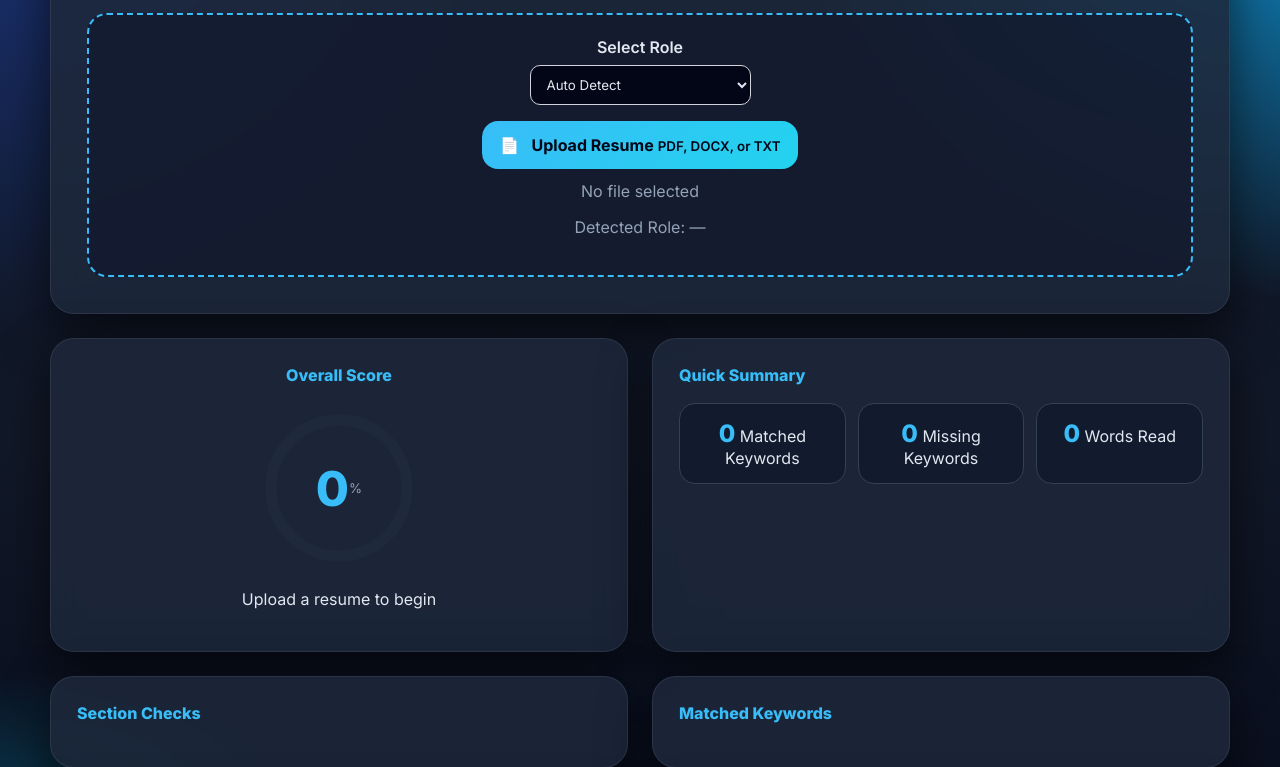
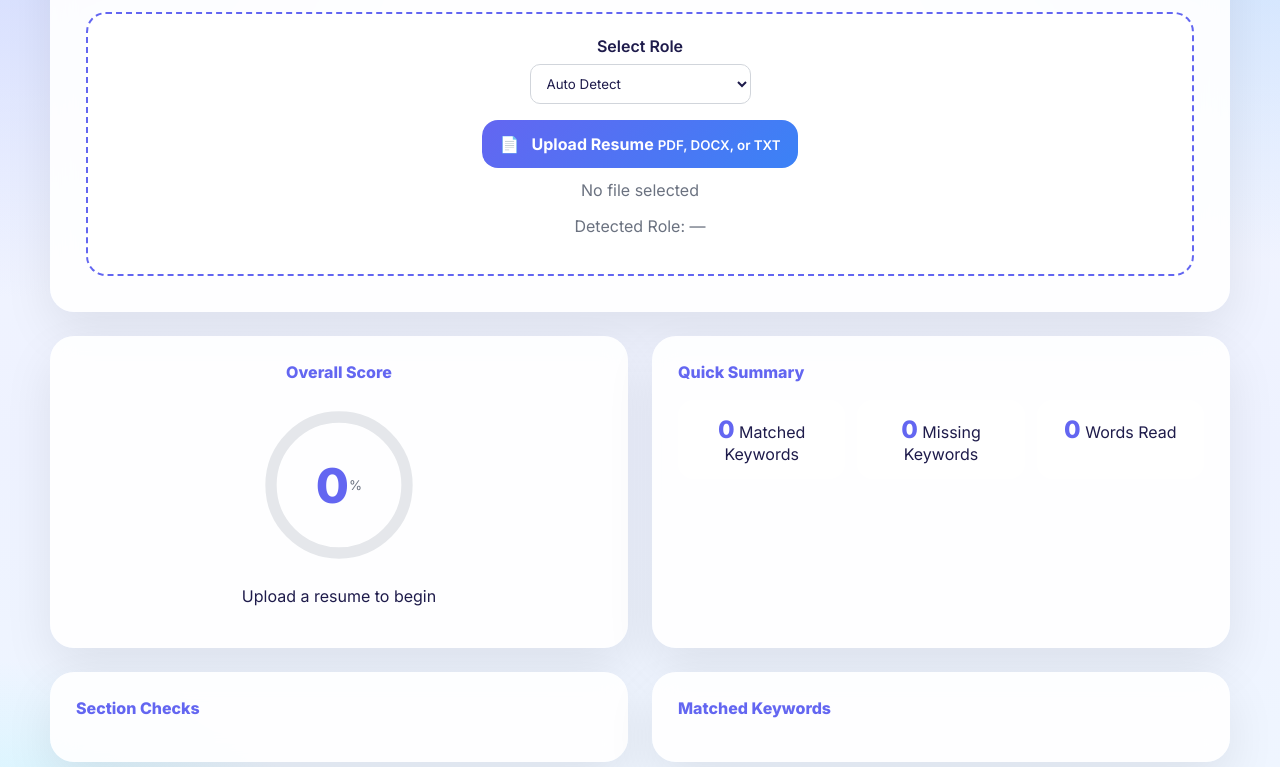
Before and after one commit to Nithya-60/Resume-Analyzer, a website: page index.html in a window 1280 px wide. Shown: the part 217-984 px from the top of the page. Drawn offline with nearby package versions, Linux system fonts and the light colour scheme.

Commit message:
added all website files

```diff
--- a/style.css
+++ b/style.css
@@ -1,25 +1,23 @@
 :root {
-    --bg-1: #0f172a;
-    --bg-2: #111827;
-    --bg-3: #020617;
+    --bg-1: #f5f7ff;
+    --bg-2: #eef2ff;
+    --bg-3: #f0f9ff;
 
-    --card: rgba(30, 41, 59, 0.85);
+    --card: rgba(255, 255, 255, 0.9);
 
-    /* 🔥 TEXT COLORS */
-    --text: #e2e8f0;
-    --muted: #94a3b8;
+    --text: #1e1b4b;
+    --muted: #6b7280;
 
-    --line: #334155;
+    --line: #e5e7eb;
 
-    /* 🎨 NEON BLUE THEME */
-    --primary: #38bdf8;
+    --primary: #6366f1;
     --secondary: #3b82f6;
-    --accent: #22d3ee;
+    --accent: #06b6d4;
 
-    --success: #22c55e;
-    --danger: #ef4444;
+    --success: #059669;
+    --danger: #dc2626;
 
-    --shadow: 0 20px 50px rgba(0, 0, 0, 0.6);
+    --shadow: 0 20px 50px rgba(0, 0, 0, 0.08);
     --radius: 24px;
 }
 
@@ -33,12 +31,32 @@ body {
     color: var(--text);
 
     background:
-        radial-gradient(circle at top left, #1e3a8a 0%, transparent 30%),
-        radial-gradient(circle at top right, #0ea5e9 0%, transparent 28%),
-        radial-gradient(circle at bottom left, #0891b2 0%, transparent 24%),
+        radial-gradient(circle at top left, #c7d2fe 0%, transparent 28%),
+        radial-gradient(circle at top right, #bfdbfe 0%, transparent 26%),
+        radial-gradient(circle at bottom left, #a5f3fc 0%, transparent 24%),
         linear-gradient(180deg, var(--bg-1), var(--bg-2), var(--bg-3));
 
     min-height: 100vh;
+}
+
+/* 🌙 DARK MODE */
+body.dark {
+    --bg-1: #0f172a;
+    --bg-2: #111827;
+    --bg-3: #020617;
+
+    --card: rgba(30, 41, 59, 0.9);
+
+    --text: #e2e8f0;
+    --muted: #94a3b8;
+
+    --line: #334155;
+
+    --primary: #38bdf8;
+    --secondary: #3b82f6;
+    --accent: #22d3ee;
+
+    --shadow: 0 20px 50px rgba(0, 0, 0, 0.6);
 }
 
 .app-shell {
@@ -51,21 +69,21 @@ body {
     background: var(--card);
     border-radius: var(--radius);
     box-shadow: var(--shadow);
-    backdrop-filter: blur(14px);
-    border: 1px solid rgba(255,255,255,0.08);
+    backdrop-filter: blur(12px);
 }
 
 .hero-card {
     padding: 36px;
     text-align: center;
     margin-bottom: 24px;
+    position: relative; /* needed for toggle button */
 }
 
 .hero-badge {
     display: inline-block;
     padding: 8px 14px;
     border-radius: 999px;
-    background: rgba(56, 189, 248, 0.2);
+    background: #e0e7ff;
     color: var(--primary);
     font-size: 13px;
     font-weight: 700;
@@ -77,7 +95,7 @@ body {
     font-size: 3rem;
     font-weight: 800;
 
-    background: linear-gradient(135deg, var(--primary), var(--accent));
+    background: linear-gradient(135deg, var(--primary), var(--secondary), var(--accent));
     background-clip: text;
     -webkit-background-clip: text;
 
@@ -89,12 +107,16 @@ body {
     color: var(--muted);
 }
 
-/* 🔥 DOTTED BOX (NEON STYLE) */
+/* 🔥 Upload Box */
 .upload-box {
     border: 2px dashed var(--primary);
     border-radius: 20px;
     padding: 22px;
-    background: rgba(15, 23, 42, 0.6);
+    background: rgba(255, 255, 255, 0.85);
+}
+
+body.dark .upload-box {
+    background: rgba(15, 23, 42, 0.7);
 }
 
 .upload-label {
@@ -105,8 +127,8 @@ body {
     padding: 14px 18px;
     border-radius: 16px;
 
-    background: linear-gradient(135deg, var(--primary), var(--accent));
-    color: #020617;
+    background: linear-gradient(135deg, var(--primary), var(--secondary));
+    color: white;
     font-weight: 600;
 }
 
@@ -153,8 +175,12 @@ input[type="file"] {
 
 .ring-bg {
     fill: none;
+    stroke: #e5e7eb;
+    stroke-width: 8;
+}
+
+body.dark .ring-bg {
     stroke: #1e293b;
-    stroke-width: 8;
 }
 
 .ring-progress {
@@ -191,12 +217,15 @@ input[type="file"] {
 }
 
 .stat-box {
-    background: rgba(15, 23, 42, 0.7);
+    background: #fff;
     padding: 15px;
     border-radius: 16px;
     text-align: center;
     flex: 1;
-    border: 1px solid #334155;
+}
+
+body.dark .stat-box {
+    background: rgba(15, 23, 42, 0.7);
 }
 
 .stat-value {
@@ -214,13 +243,13 @@ input[type="file"] {
 }
 
 .tag.matched {
-    background: rgba(34, 197, 94, 0.2);
-    color: #22c55e;
+    background: #d1fae5;
+    color: #059669;
 }
 
 .tag.missing {
-    background: rgba(239, 68, 68, 0.2);
-    color: #ef4444;
+    background: #fee2e2;
+    color: #dc2626;
 }
 
 /* PREVIEW */
@@ -229,14 +258,21 @@ input[type="file"] {
     overflow-wrap: anywhere;
     padding: 18px;
     border-radius: 18px;
+    background: #f8fafc;
+    color: var(--text);
+}
+
+body.dark .resume-preview {
     background: rgba(15, 23, 42, 0.7);
-    color: var(--text);
-    border: 1px solid #334155;
 }
 
 /* DROPDOWN */
 select {
     color: var(--text);
+    background: white;
+}
+
+body.dark select {
     background: #020617;
 }
 
```
